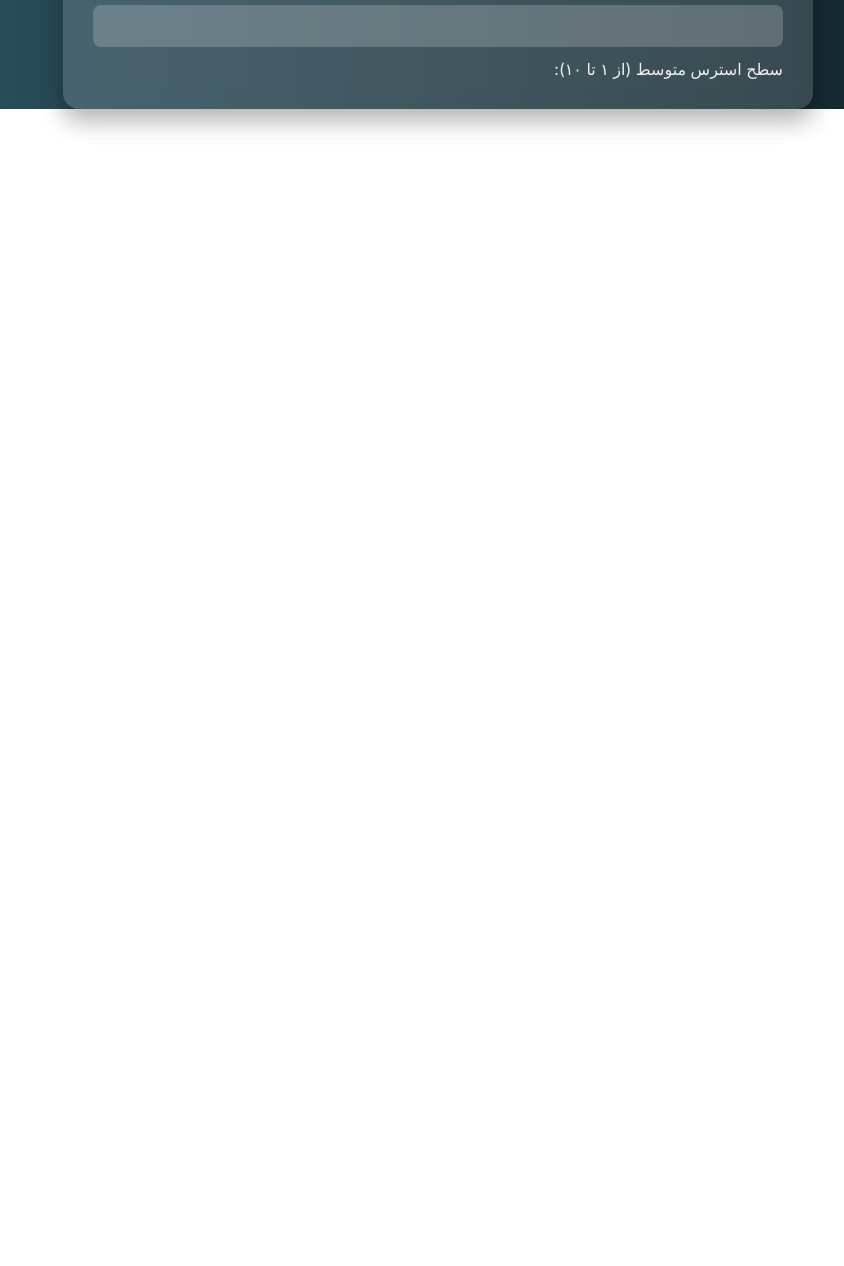
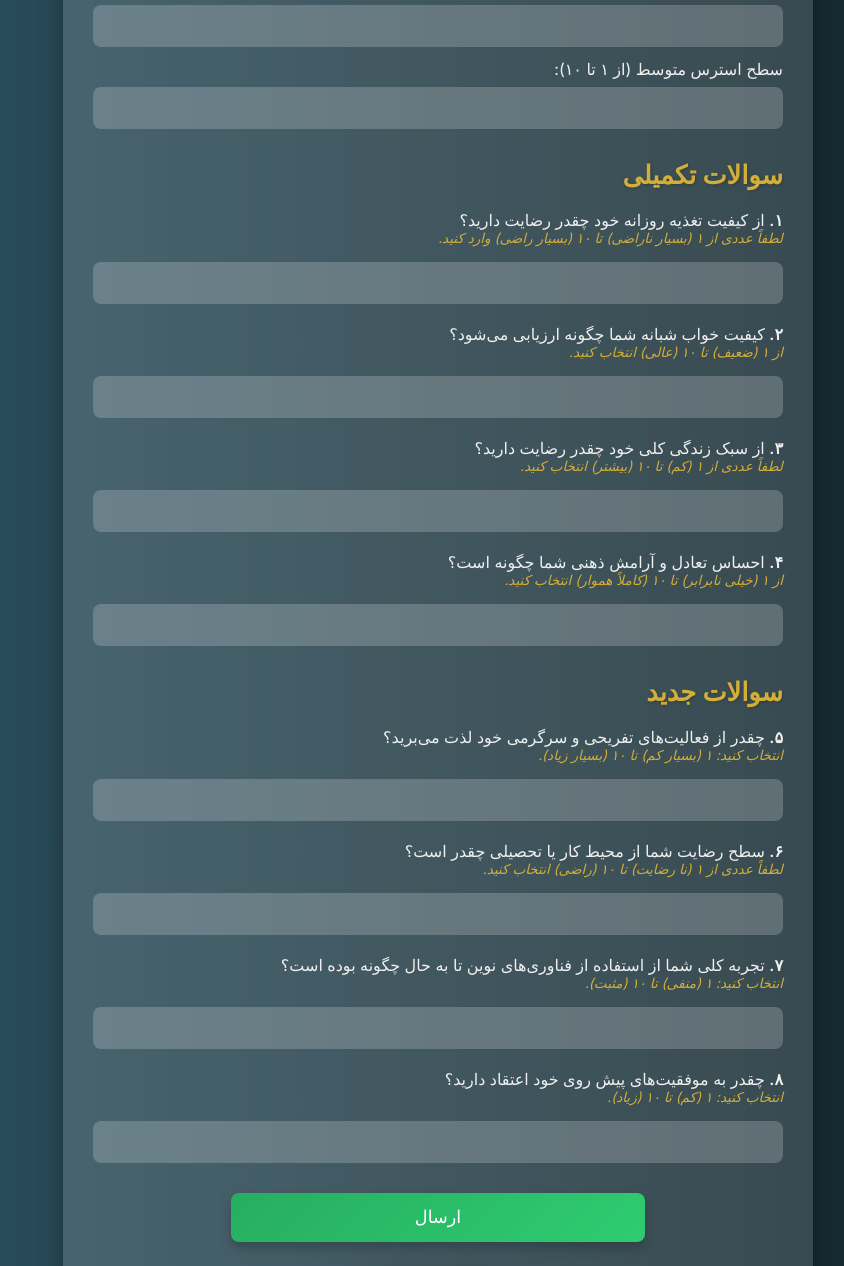
Before and after one commit to Mozarex-hub/mozarex5, a plain HTML site: page templates/index.html in a window 1280 px wide. Shown: the part 941-2207 px from the top of the page, without its empty margins (202-1046 px from the left). Before the commit the page ends 1050 px from the top, so only its background shows below. Drawn offline with Linux system fonts and the light colour scheme.

Commit message:
Update index.html

```diff
--- a/templates/index.html
+++ b/templates/index.html
@@ -253,4 +253,65 @@
         <label for="social">تعداد روزهای ارتباط اجتماعی با دوستان و آشنایان (در هفته):</label>
         <input type="number" id="social" name="social" min="0" max="7" required>
 
-        <label for="stress">سطح استرس متوسط (از ۱ تا ۱۰):</label
+        <label for="stress">سطح استرس متوسط (از ۱ تا ۱۰):</label>
+        <input type="number" id="stress" name="stress" min="1" max="10" required>
+
+        <!-- Additional Luxury Questions with Numbers and Clear Instructions -->
+        <h2 class="luxury-header">سوالات تکمیلی</h2>
+        <div class="question-item">
+          <p><strong>۱.</strong> از کیفیت تغذیه روزانه خود چقدر رضایت دارید؟</p>
+          <span class="instruction-text">لطفاً عددی از ۱ (بسیار ناراضی) تا ۱۰ (بسیار راضی) وارد کنید.</span>
+          <input type="number" name="nutrition" min="1" max="10" required>
+        </div>
+        <div class="question-item">
+          <p><strong>۲.</strong> کیفیت خواب شبانه شما چگونه ارزیابی می‌شود؟</p>
+          <span class="instruction-text">از ۱ (ضعیف) تا ۱۰ (عالی) انتخاب کنید.</span>
+          <input type="number" name="sleep_quality" min="1" max="10" required>
+        </div>
+        <div class="question-item">
+          <p><strong>۳.</strong> از سبک زندگی کلی خود چقدر رضایت دارید؟</p>
+          <span class="instruction-text">لطفاً عددی از ۱ (کم) تا ۱۰ (بیشتر) انتخاب کنید.</span>
+          <input type="number" name="lifestyle" min="1" max="10" required>
+        </div>
+        <div class="question-item">
+          <p><strong>۴.</strong> احساس تعادل و آرامش ذهنی شما چگونه است؟</p>
+          <span class="instruction-text">از ۱ (خیلی نابرابر) تا ۱۰ (کاملاً هموار) انتخاب کنید.</span>
+          <input type="number" name="mental_balance" min="1" max="10" required>
+        </div>
+
+        <!-- New Additional Questions -->
+        <h2 class="luxury-header">سوالات جدید</h2>
+        <div class="question-item">
+          <p><strong>۵.</strong> چقدر از فعالیت‌های تفریحی و سرگرمی خود لذت می‌برید؟</p>
+          <span class="instruction-text">انتخاب کنید: ۱ (بسیار کم) تا ۱۰ (بسیار زیاد).</span>
+          <input type="number" name="entertainment" min="1" max="10" required>
+        </div>
+        <div class="question-item">
+          <p><strong>۶.</strong> سطح رضایت شما از محیط کار یا تحصیلی چقدر است؟</p>
+          <span class="instruction-text">لطفاً عددی از ۱ (نا رضایت) تا ۱۰ (راضی) انتخاب کنید.</span>
+          <input type="number" name="work_env" min="1" max="10" required>
+        </div>
+        <div class="question-item">
+          <p><strong>۷.</strong> تجربه کلی شما از استفاده از فناوری‌های نوین تا به حال چگونه بوده است؟</p>
+          <span class="instruction-text">انتخاب کنید: ۱ (منفی) تا ۱۰ (مثبت).</span>
+          <input type="number" name="tech_experience" min="1" max="10" required>
+        </div>
+        <div class="question-item">
+          <p><strong>۸.</strong> چقدر به موفقیت‌های پیش روی خود اعتقاد دارید؟</p>
+          <span class="instruction-text">انتخاب کنید: ۱ (کم) تا ۱۰ (زیاد).</span>
+          <input type="number" name="self_belief" min="1" max="10" required>
+        </div>
+
+        <div class="submit-container">
+          <input type="submit" value="ارسال">
+        </div>
+      </form>
+      <div class="logo-container">
+        <img src="/static/logo.jpeg" alt="Logo" class="logo">
+      </div>
+      <div class="footer">
+        &copy; 2025 MOZAREX™. تمام حقوق محفوظ است.
+      </div>
+    </div>
+  </body>
+</html>
```
